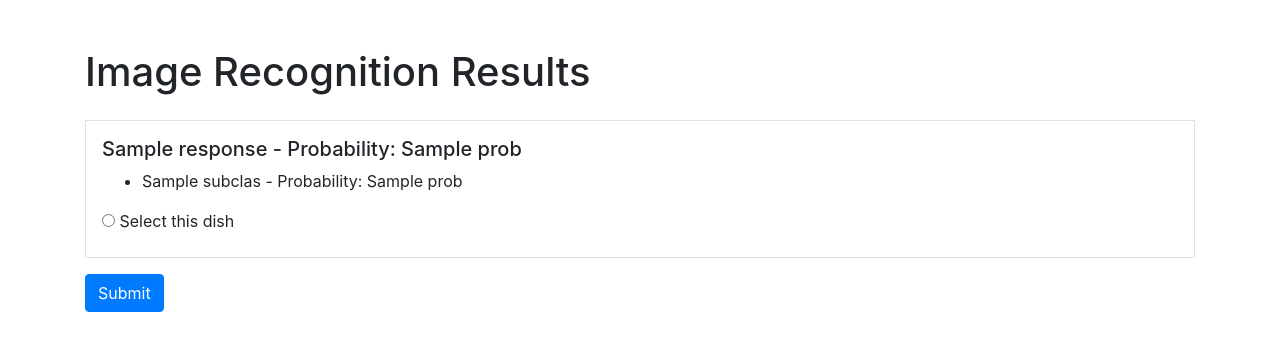
After one commit to thabnir/CookCheap, a Flask app: template templates/predict.html in a window 1280 px wide. The commit adds this page. Shown: the top 351 px of the page. Run offline with Flask 3, Linux system fonts and the light colour scheme; the template is opened without the code that fills it: most values are stand-ins (such as "Sample title", 1, 10 or a date in 2020); some libraries are stand-ins or nearby versions.

Commit message:
Added AI dish recognition and caching

```diff
--- a/app.py
+++ b/app.py
@@ -1,11 +1,11 @@
 from flask import Flask, render_template, request
+from flask_caching import Cache
 import requests
 from dotenv import load_dotenv
 import os
-from fractions import Fraction
+import image_recognition
 
 load_dotenv()
-
 
 app = Flask(__name__)
 
@@ -13,28 +13,20 @@ app = Flask(__name__)
 SPOONACULAR = os.getenv("SPOONACULAR_API_KEY")
 
 # Spoonacular API endpoint
-SPOONACULAR_API_URL = "https://api.spoonacular.com/recipes/findByIngredients"
+FIND_BY_INGREDIENTS_URL = "https://api.spoonacular.com/recipes/findByIngredients"
 
 
-
-def format_number(number):
-    # Convert to Fraction and simplify
-    fraction = Fraction(number).limit_denominator()
-
-    # If the result is a whole number, return it as an integer
-    if fraction.denominator == 1:
-        return str(fraction.numerator)
-    else:
-        # If the result is a fraction, return it in the form "numerator/denominator"
-        return f"{fraction.numerator}/{fraction.denominator}"
+cache = Cache(app, config={"CACHE_TYPE": "simple"})
 
 
 @app.route("/")
 def index():
     return render_template("index.html")
 
+# use the max ready time because people wanna know how long it takes to cook shit
 
 @app.route("/recipes", methods=["POST"])
+@cache.cached(timeout=7200)
 def get_recipes():
     if request.method == "POST":
         user_input = request.form["food_input"]
@@ -46,7 +38,93 @@ def get_recipes():
             "ingredients": user_input,
         }
 
-        response = requests.get(SPOONACULAR_API_URL, params=params)
+        response = requests.get(FIND_BY_INGREDIENTS_URL, params=params)
+
+        if response.status_code == 200:
+            recipes = response.json()
+            print(f"recipes: {recipes}")
+            return render_template("recipes.html", recipes=recipes)
+        else:
+            print(f"Error: {response.status_code} - {response.text}")
+            return f"Error: {response.status_code} - {response.text}"
+
+
+@app.route("/upload", methods=["POST"])
+@cache.cached(timeout=(3600 * 12)) #1hr * 12 # TODO: update before deployment
+def upload():
+    # get the uploaded file
+    file = request.files["file"]
+
+
+    if file.filename != "":
+        filepath = f"./data/uploads/{file.filename}"
+        os.makedirs("./data/uploads", exist_ok=True)
+        print(f"Saving file to `{filepath}`")
+        file.save(filepath)
+
+        cache_key = f'process_image_{file.filename}'
+
+        if cache.has(cache_key):
+            print(f"Result for {file.filename} served from cache.")
+            response = cache.get(cache_key)
+        else:
+            print(f"Computing result for {file.filename} and storing it in the cache.")
+
+            # Your existing code to process the image
+            response = image_recognition.process_and_caption(filepath)
+            if response is None:
+                return "Error: No response from image_recognition.process_and_caption"
+            elif "segmentation_results" not in response:
+                return "Error: No segmentation_results in response from image_recognition.process_and_caption"
+            seg_results = response["segmentation_results"] # type: ignore
+
+            unique_responses = []
+
+            for item in seg_results:
+                recognition_results = item["recognition_results"]
+                if recognition_results:
+                    max_prob_response = max(recognition_results, key=lambda x: x['prob'])
+                    unique_responses.append(max_prob_response)
+
+            # Store the result in the cache
+            cache.set(cache_key, unique_responses, timeout=3600)  # Cache timeout is in seconds (1 hour in this example)
+
+        # response = image_recognition.process_and_caption(filepath)
+        # response contains a list of items which each have their own "recognition_results" key
+        seg_results = response["segmentation_results"] # type: ignore
+
+        unique_responses = []
+
+        for item in seg_results:
+            recognition_results = item["recognition_results"] # type: ignore
+            if recognition_results:
+                max_prob_response = max(recognition_results, key=lambda x: x["prob"]) # type: ignore
+                unique_responses.append(max_prob_response)
+
+        print("unique_responses:")
+        for response in unique_responses:
+            print(response)
+        print("end unique_responses")
+
+        return render_template("predict.html", dishes=unique_responses)
+    else:
+        return "Error: No file selected"
+
+
+@app.route("/submit_selection", methods=["POST"])
+def submit_selection():
+    if request.method == "POST":
+        # get the selected dish
+        selected_dish = request.form["selected_dish"]
+        print(f"selected_dish: '{selected_dish}'")
+
+        # Call Spoonacular API to get recipes based on user input
+        params = {
+            "apiKey": SPOONACULAR,  # always required
+            "ingredients": selected_dish,
+        }
+
+        response = requests.get(FIND_BY_INGREDIENTS_URL, params=params)
 
         if response.status_code == 200:
             recipes = response.json()
--- /dev/null
+++ b/image_recognition.py
@@ -0,0 +1,116 @@
+import os
+import json
+from dotenv import load_dotenv
+from PIL import Image
+import requests
+
+load_dotenv()
+
+
+LOGMEAL_URL = "https://api.logmeal.es/v2/image/segmentation/complete/v1.0?language=eng"
+LOGMEAL_COMPANY_KEY = os.getenv("LOGMEAL_API_KEY")
+LOGMEAL_USER_KEY = os.getenv("LOGMEAL_API_USER_TOKEN")
+
+token = os.getenv("token")
+chalk = os.getenv("LOGMEAL_CHALK")
+
+cache_file_path = "./data/cache.json"
+
+
+def load_cache():
+    if os.path.exists(cache_file_path):
+        with open(cache_file_path, "r") as f:
+            return json.load(f)
+    else:
+        return {}
+
+
+def save_cache(cache):
+    with open(cache_file_path, "w") as f:
+        json.dump(cache, f)
+
+
+def process_image(filepath):
+    # Define the output directory
+    output_dir = "./data/processed_images/"
+
+    # Ensure the output directory exists
+    os.makedirs(output_dir, exist_ok=True)
+
+    # Extract file name and extension from the filepath
+    file_name, file_extension = os.path.splitext(os.path.basename(filepath))
+
+    with Image.open(filepath) as img:
+        # make aspect ratio square by cropping into the center
+        small_dim = min(img.width, img.height)
+        left = (img.width - small_dim) // 2
+        top = (img.height - small_dim) // 2
+        right = (img.width + small_dim) // 2
+        bottom = (img.height + small_dim) // 2
+
+        img = img.crop((left, top, right, bottom))  # make it square!
+        img = img.resize((512, 512))  # resize
+
+        # check if image size is > 1MB
+        if os.path.getsize(filepath) > 1024 * 1024:
+            # try to reduce filesize
+            img.save(output_dir + f"{file_name}.jpg", quality=85)
+            # if this doesn't work then blame the user
+        else:
+            # save as JPG at /data/processed_images/<name>.jpg
+            img.save(output_dir + f"{file_name}.jpg")
+
+
+def caption_image(filepath):
+    headers = {"Authorization": "Bearer " + chalk}
+
+    cache = load_cache()
+    cache_key = os.path.basename(filepath)
+
+    if cache_key in cache:
+        print(f"\n\n------------------------Result for {filepath} served from cache.------------------------\n\n")
+        return cache[cache_key]
+
+    params = {
+        # "apiKey": LOGMEAL_USER_KEY,  # always required
+        "apiKey": token,
+        "language": "eng",
+    }
+
+    files = {
+        "image": (filepath, open(filepath, "rb"), "image/jpeg"),
+    }
+
+    response = requests.post(
+        "https://api.logmeal.es/v2/image/segmentation/complete/v1.0",
+        params=params,
+        headers=headers,
+        files=files,
+    )
+
+    if response.status_code == 200:
+        dishes = response.json()
+
+        # cache it (don't rate limit me bro)
+        cache[cache_key] = dishes
+        save_cache(cache)
+
+        return dishes
+    else:
+        print(f"Error: {response.status_code} - {response.text}")
+        return f"Error: {response.status_code} - {response.text}"
+
+
+# def confirm_dish(dish):
+
+
+# TODO: make version that has "confirm dish" dialog
+def process_and_caption(filepath):
+    """Returns a JSON response containing dishes and their associated probabilities."""
+    process_image(filepath)
+    return caption_image(filepath)
+
+
+if __name__ == "__main__":
+    # process_image("./data/uploads/steak.jpg")
+    process_and_caption("./data/uploads/flan.jpeg")
--- /dev/null
+++ b/templates/predict.html
@@ -0,0 +1,45 @@
+<!DOCTYPE html>
+<html lang="en">
+
+<head>
+    <meta charset="UTF-8">
+    <meta name="viewport" content="width=device-width, initial-scale=1.0">
+    <title>Image Recognition Results</title>
+    <!-- Add Bootstrap CDN link -->
+    <link rel="stylesheet" href="https://stackpath.bootstrapcdn.com/bootstrap/4.5.2/css/bootstrap.min.css" />
+</head>
+
+<body>
+    <div class="container mt-5">
+        <h1 class="mb-4">Image Recognition Results</h1>
+
+        <form action="/submit_selection" method="post">
+            {% for response in dishes %}
+                <div class="mb-3 border p-3">
+                    <h5>{{ response['name'] }} - Probability: {{ response['prob'] }}</h5>
+                    {% if response['subclasses'] %}
+                        <ul>
+                            {% for subclass in response['subclasses'] %}
+                                <li>{{ subclass['name'] }} - Probability: {{ subclass['prob'] }}</li>
+                            {% endfor %}
+                        </ul>
+                    {% endif %}
+
+                    <label>
+                        <input type="radio" name="selected_dish" value="{{ loop.index0 }}" required>
+                        Select this dish
+                    </label>
+                </div>
+            {% endfor %}
+
+            <button type="submit" class="btn btn-primary">Submit</button>
+        </form>
+    </div>
+
+    <!-- Add Bootstrap JS and Popper.js CDN links (if needed) -->
+    <script src="https://code.jquery.com/jquery-3.5.1.slim.min.js"></script>
+    <script src="https://cdn.jsdelivr.net/npm/@popperjs/core@2.9.3/dist/umd/popper.min.js"></script>
+    <script src="https://stackpath.bootstrapcdn.com/bootstrap/4.5.2/js/bootstrap.min.js"></script>
+</body>
+
+</html>
```
Also changed, not shown: data/cache.json (added, +1 -0 lines), templates/index.html (+21 -5 lines), 2 other files.
